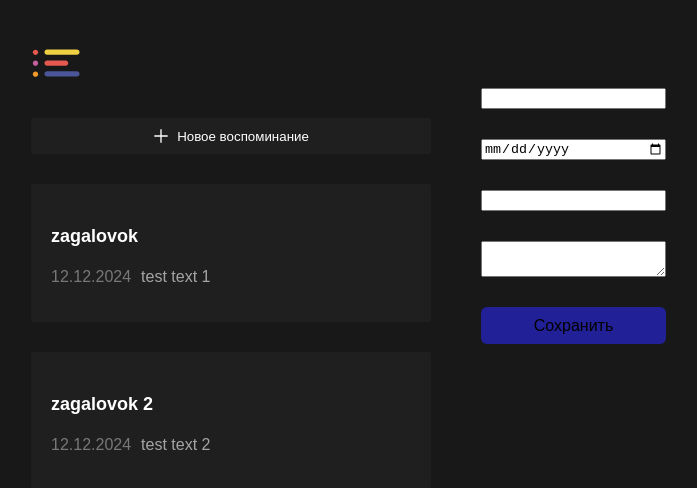
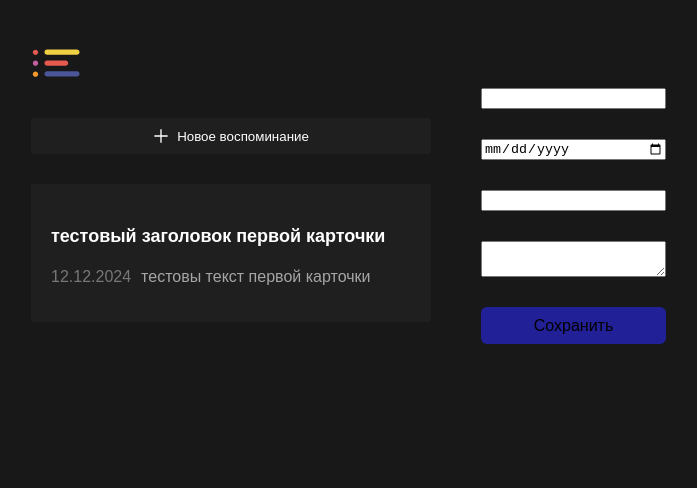
Before and after one commit to K3shandr/personal-journal-app, a React (Vite) app: page / in a window 1280 px wide. Shown: the top 488 px of the page, without its empty margins (7-704 px from the left). Built offline with nearby package versions, Linux system fonts and the light colour scheme.

Commit message:
add dynamic update journal list

```diff
--- a/src/App.jsx
+++ b/src/App.jsx
@@ -1,3 +1,4 @@
+import { useState } from 'react';
 import './App.css';
 import CardButton from './components/CardButton/CardButton';
 import Header from './components/Header/Header';
@@ -11,15 +12,22 @@ import LeftPanel from './layouts/LeftPanel/LeftPanel';
 
 function App() {
 
-	const data = [
-		{title:'zagalovok',
-			date: new Date(),
-			text:'test text 1'},
-		{title:'zagalovok 2',
-			date: new Date(),
-			text:'test text 2'},
+	const INITIAL_DATA = [
+		{title:'тестовый заголовок первой карточки',
+			text: 'тестовы текст первой карточки',
+			date: new Date()
+		}
 	];
+	const [data,setData] = useState(INITIAL_DATA);
 
+
+	const addItem = item => {
+		setData(oldItems => [...oldItems,{
+			text: item.text,
+			title: item.title,
+			date: new Date(item.date)
+		}]);
+	};
 
 	return (
 
@@ -29,24 +37,19 @@ function App() {
 				<Header/>
 				<JournalAddButton/>
 				<JournalList>
-					<CardButton>
-						<JournalItem
-							title={data[0].title}
-							date={data[0].date}
-							text={data[0].text}
-						/>
-					</CardButton>
-					<CardButton>
-						<JournalItem
-							title={data[1].title}
-							date={data[1].date}
-							text={data[1].text}
-						/>
-					</CardButton>
+					{data.map(el => (
+						<CardButton>
+							<JournalItem
+								title={el.title}
+								date={el.date}
+								text={el.text}
+							/>
+						</CardButton>
+					))}
 				</JournalList>
 			</LeftPanel>
 			<Body>
-				<JournalForm/>
+				<JournalForm onSubmit={addItem}/>
 			</Body>
 
 		</div>
--- a/src/components/Button/Button.jsx
+++ b/src/components/Button/Button.jsx
@@ -1,9 +1,9 @@
 import './Button.css';
 
-function Button({text}) {
+function Button({text, onClick}) {
 
 	return (
-		<button className='button accent'>{text}</button>
+		<button className='button accent' onClick={onClick}>{text}</button>
 	);
 }
 
--- a/src/components/JournalForm/JournalForm.jsx
+++ b/src/components/JournalForm/JournalForm.jsx
@@ -2,13 +2,13 @@ import Button from '../Button/Button';
 import './JournalForm.css';
 
 
-function JournalForm() {
+function JournalForm({onSubmit}) {
 
 	const addJournalItem = (e) => {
 		e.preventDefault();
 		const formData = new FormData(e.target);
 		const formProps = Object.fromEntries(formData);
-		console.log(formProps);
+		onSubmit(formProps);
 	};
 
 	return (
@@ -16,8 +16,8 @@ function JournalForm() {
 			<input type='text' name='title'/>
 			<input type='date' name='date'/>
 			<input type='text' name='tag'/>
-			<textarea name='post'></textarea>
-			<Button text='Сохранить'/>
+			<textarea name='text'></textarea>
+			<Button text='Сохранить' onClick={() => {console.log('Нажато');}}/>
 		</form>
 
 	);
```
